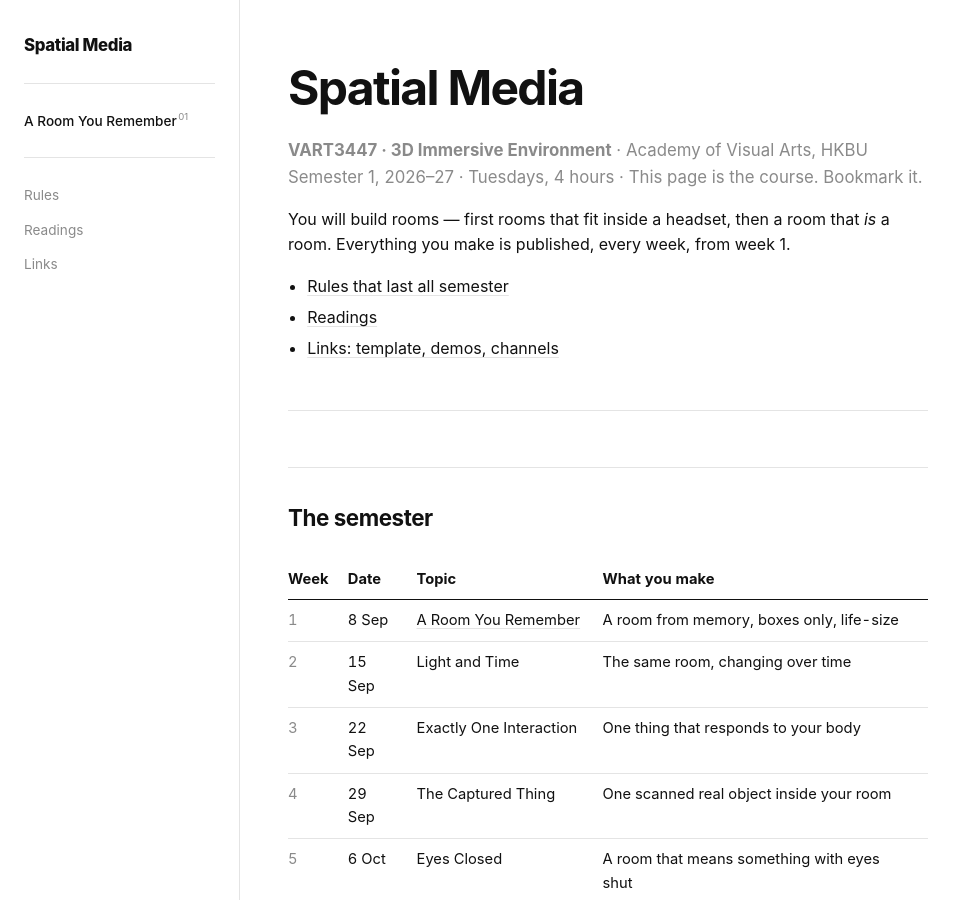
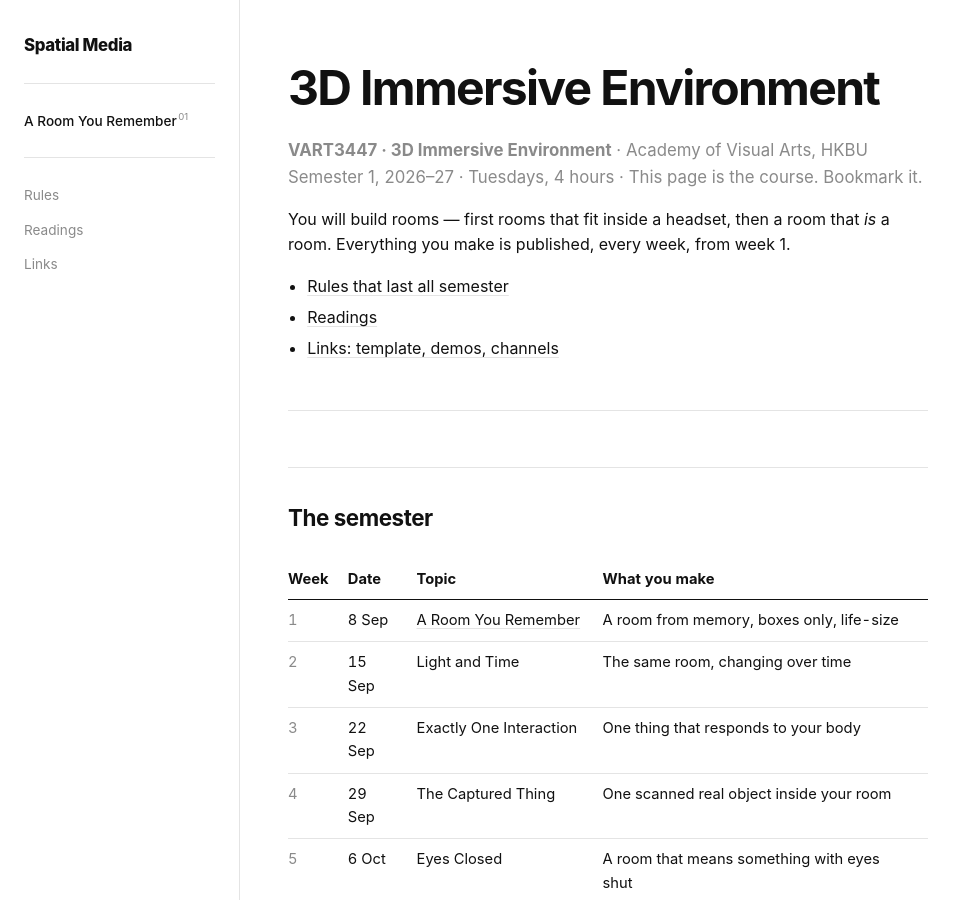
Before and after one commit to kachichan/vart3447-3d-immersive-environment, a Jekyll site: the page built from index.md, in a window 1280 px wide and 900 px high. Shown: the whole window, without its empty margins (0-956 px from the left). Built offline with Jekyll 4.4.1, drawn with Linux system fonts in a browser that asks for light colours; some web fonts are replaced.

Commit message:
Update title in index

```diff
--- a/index.md
+++ b/index.md
@@ -1,8 +1,8 @@
 ---
-title: Spatial Media
+title: 3D Immersive Environment
 ---
 
-# Spatial Media
+# 3D Immersive Environment
 
 **VART3447 · 3D Immersive Environment** · Academy of Visual Arts, HKBU
 Semester 1, 2026–27 · Tuesdays, 4 hours · This page is the course. Bookmark it.
```
